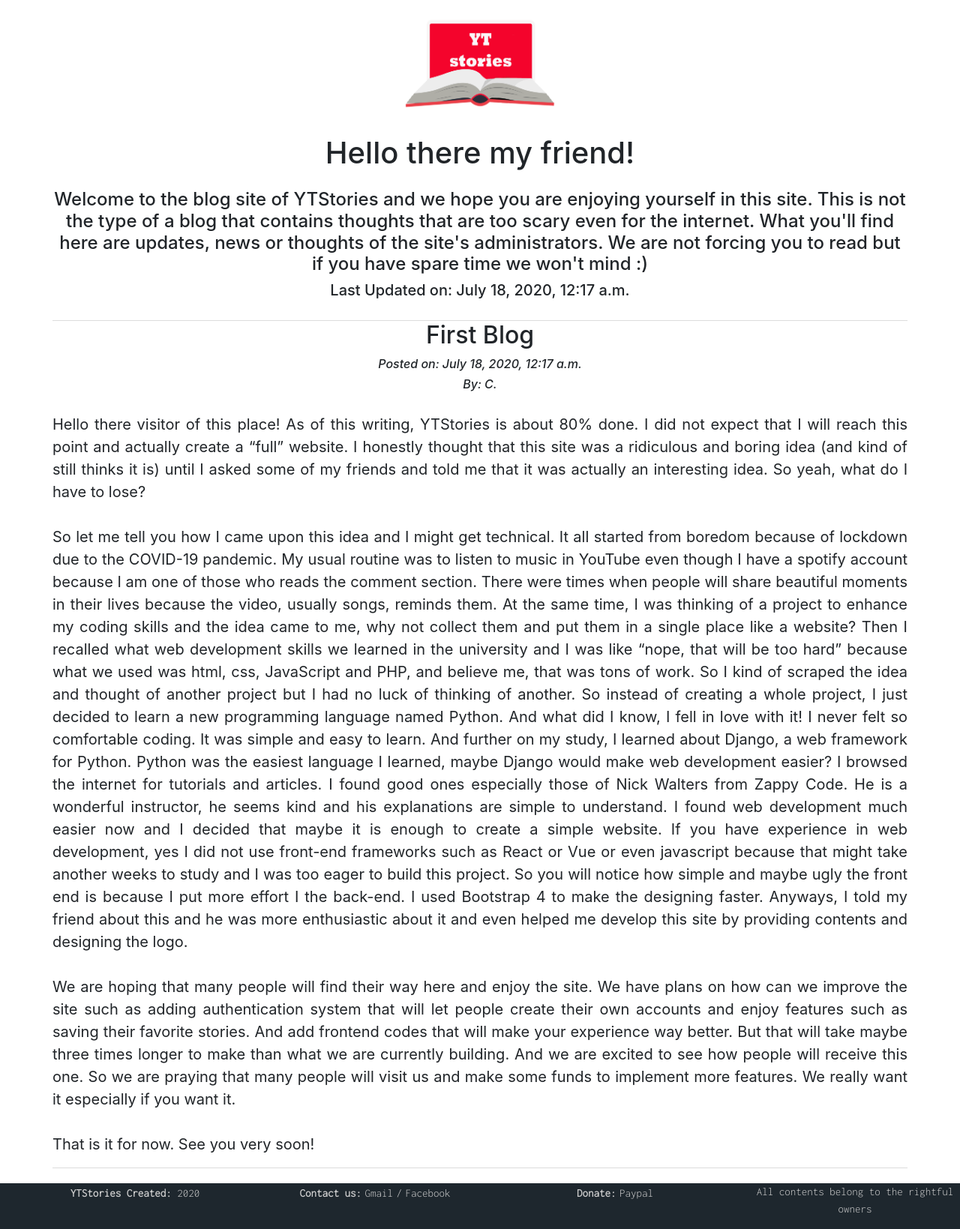
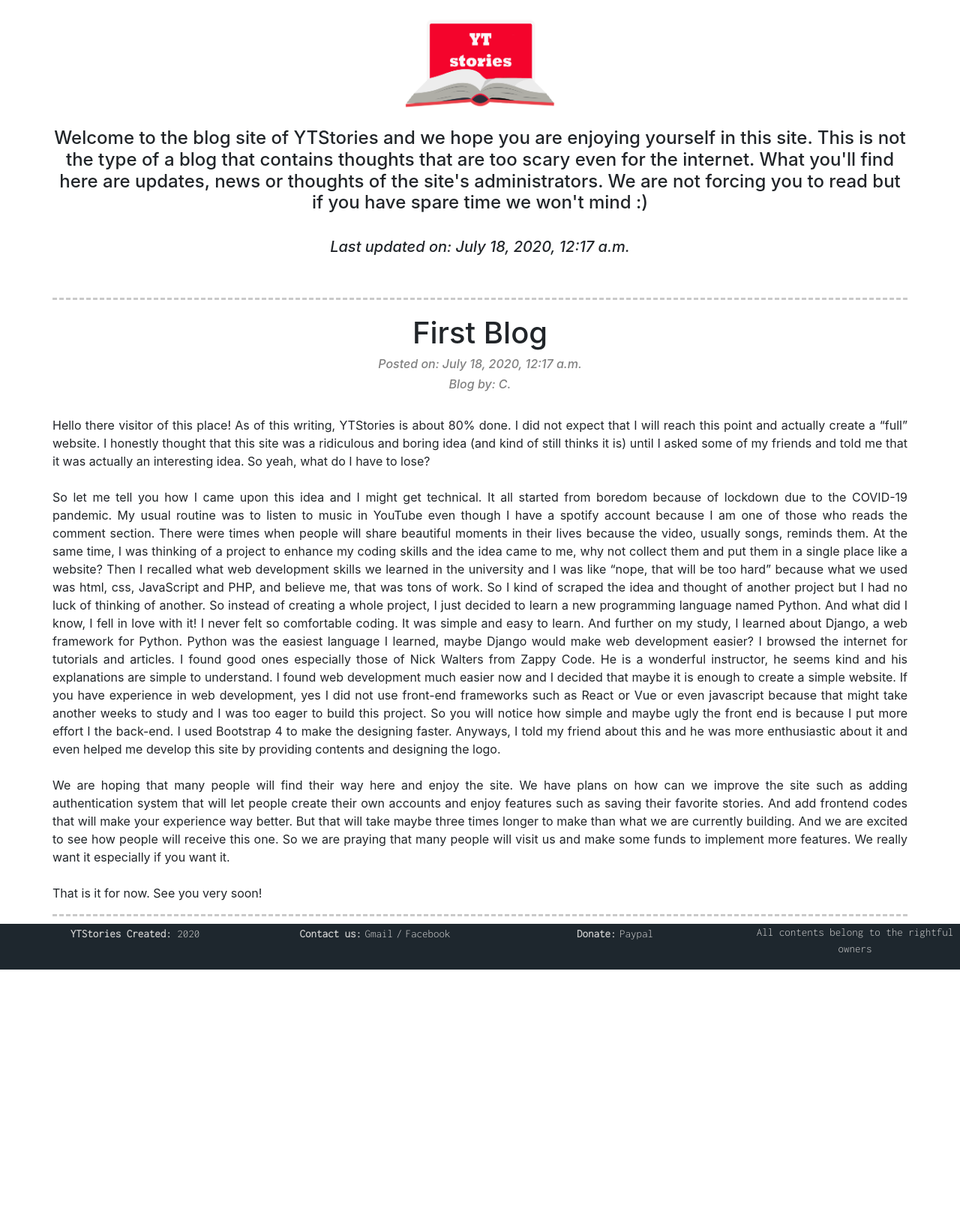
Before and after one commit to RanDragoran/YT_stories, a Django app: page /blog/ in a window 1280 px wide. Shown: the part 71-1710 px from the top of the page at 75% size. After the commit the page ends 1364 px from the top, so only its background shows below. Run offline with Django 3.2, Linux system fonts and the light colour scheme; data comes from the database, SQL or seed files in the repository; some libraries are stand-ins or nearby versions.

Commit message:
fixed blog page

```diff
--- a/blog/templates/blog/blogs.html
+++ b/blog/templates/blog/blogs.html
@@ -5,31 +5,33 @@
 <head>
     <title>Blogs</title>
 </head>
+
 <div class="container" style="margin-bottom: 10px;">
-    <div class="row justify-content-center row-cols-md-auto" style="margin-bottom: 10px;">
-        <img src="{% static 'blog/logo.png' %}"  style="width: 200px; height: 150px; margin-top: 20px;">
+    <div class="row row-cols-1 row-cols-md-1" style="margin-bottom: 20px; border-bottom-style: dashed; border-bottom-color: rgb(202, 202, 202);">
+        <div class="column text-center">
+            <img src="{% static 'blog/logo.png' %}" style="width: 200px; height: 150px; margin-top: 20px;">
+            <h4> Welcome to the blog site of YTStories and we hope you are enjoying yourself in this site.
+                This is not the type of a blog that contains thoughts that are too scary even for the internet.
+                What you'll find here are updates, news or thoughts of the site's administrators. We are not forcing
+                you to read but if you have spare time we won't mind :)
+            </h4>
+            <br>
+            <h5><i>Last updated on: {{ date.blogDate }}</i></h5>
+            <br><br>
+        </div>
     </div>
 
-    <div class="row text-center row-cols-md-1" style="margin-bottom: 20px;">
-        <h1>Hello there my friend!</h1>
-        <br><br><br>
-        <h4>
-            Welcome to the blog site of YTStories and we hope you are enjoying yourself in this site. This is not the type of a blog that contains thoughts that are too scary even for the internet.
-             What you'll find here are updates, news or thoughts of the site's administrators. We are not forcing you to read but if you have spare time we won't mind :)
-        </h4>
-        <br><br><br>
-        <h5>Last Updated on: {{ date.blogDate }}</h5>
-    </div>
-        {% for blog in blogs %}
-            <div class="row text-center row-cols-md-1" style="border-top-style: solid; border-bottom-style: solid; border-color: gainsboro; border-width: 1px; margin-bottom: 10px;">
-                <h2>{{blog.blogTitle}}</h2>
-                <br><br>
-                <h6><i>Posted on: {{ blog.blogDate }}</i></h6>
-                <h6><i>By: {{ blog.blogWriter }}</i></h6>
+
+    {% for blog in blogs %}
+        <div class="row row-cols-1 row-cols-md-1" style="margin-top: 10px; border-bottom-style: dashed; border-bottom-color: rgb(202, 202, 202);">
+            <div class="column text-center">
+                <h1>{{ blog.blogTitle }}</h1>
+                <h6 style="color: gray"><i>Posted on: {{ blog.blogDate }}</i></h6>
+                <h6 style="color: gray;"><i>Blog by: {{ blog.blogWriter }}</i></h6>
                 <br>
-                <br>
-                <p align="justify" style="font-size: 20px;">{{blog.blogContent|safe}}</p>
+                <p align="justify">{{ blog.blogContent|safe }}</p>
             </div>
-        {% endfor %}
+        </div>
+    {% endfor %}
 </div>
 {% endblock content %}
```
Also changed, not shown: blog/templates/blog/read_blog.html (deleted).
